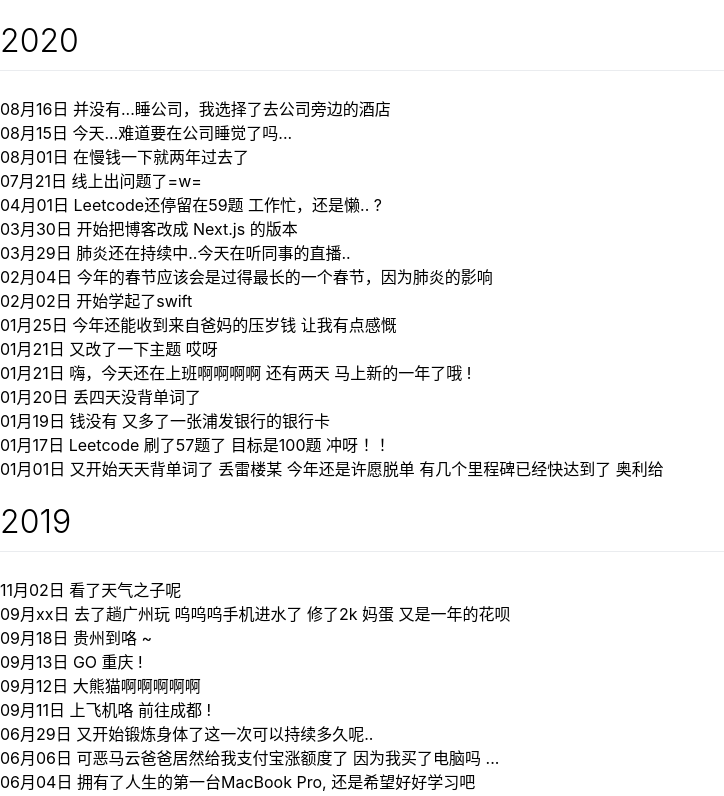
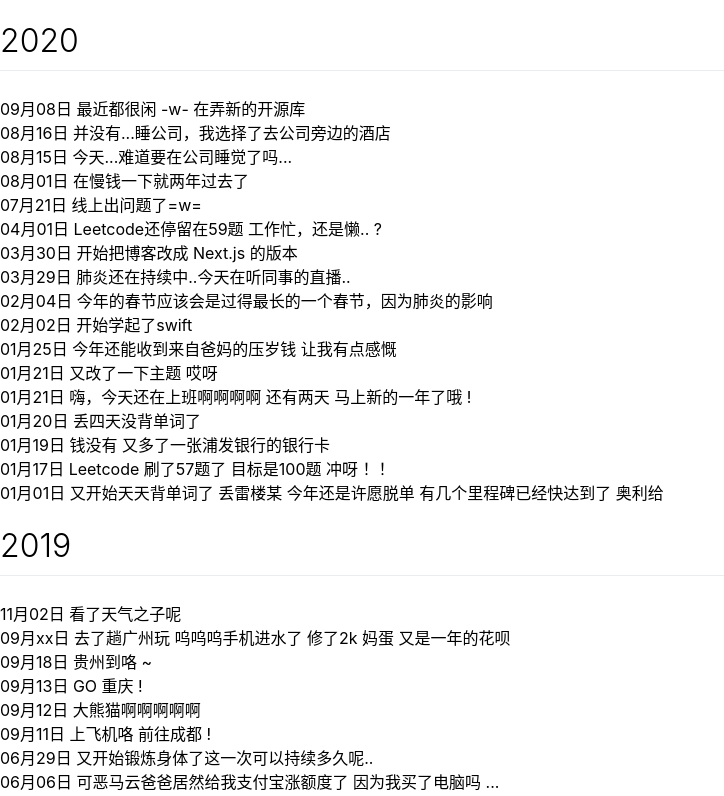
Before and after one commit to Nbsaw/dura, a Next.js app: page /timeline/components/RenderTimeLine in a window 1280 px wide. Shown: the top 796 px of the page, without its empty margins (0-724 px from the left). Built offline with nearby package versions, Linux system fonts and the light colour scheme; a web font is replaced by a local one.

Commit message:
feat: update timeline

```diff
--- a/constant/timeline.tsx
+++ b/constant/timeline.tsx
@@ -11,6 +11,9 @@ interface TimelineType {
 
 const Timeline: TimelineType = {
   2020: [
+    {
+      text: "09月08日 最近都很闲 -w- 在弄新的开源库",
+    },
     {
       text: "08月16日 并没有...睡公司，我选择了去公司旁边的酒店",
     },
```
Also changed, not shown: constant/config.ts (+5 -5 lines).
